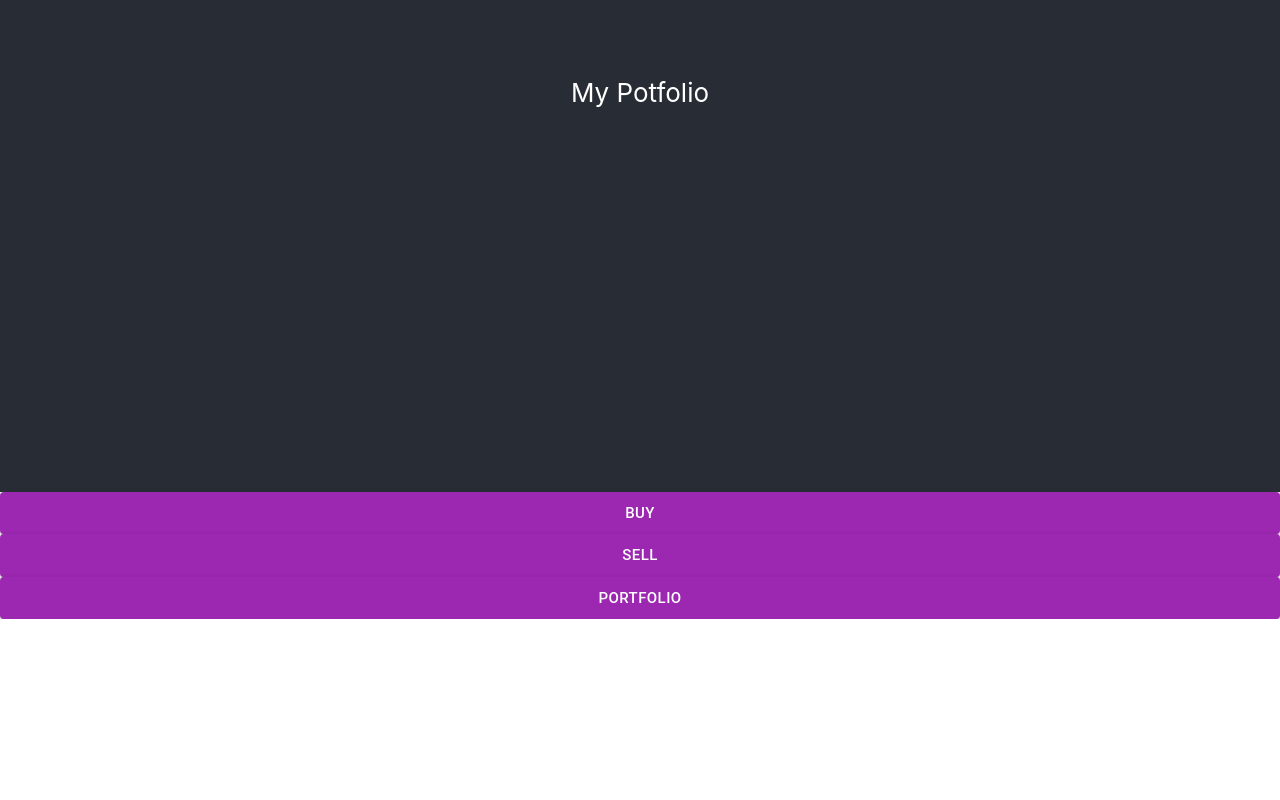
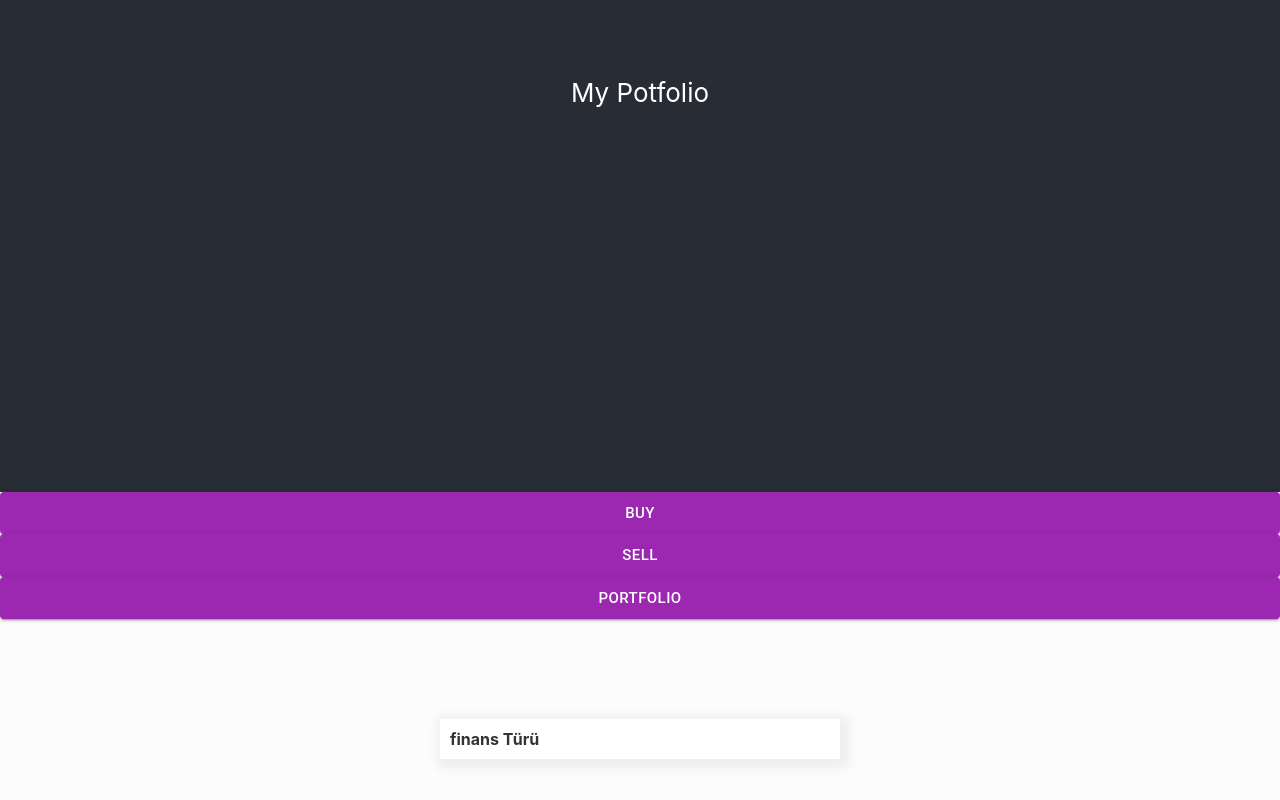
Before and after one commit to kynkcaycan/Financial_Portfolio, a React (Create React App) app: page / in a window 1280 px wide. Shown: the part 308-1108 px from the top of the page. Before the commit the page ends 927 px from the top, so only its background shows below. Built offline with nearby package versions, Linux system fonts and the light colour scheme.

Commit message:
dropdown ilk sayfaya eklendi link verilecek

```diff
--- a/src/App.js
+++ b/src/App.js
@@ -1,6 +1,7 @@
 import logo from './logo.svg';
 import './App.css';
 import Button from '@mui/material/Button';
+import BuyPage from './Pages/BuyPage';
 
 function App() {
   return (
@@ -10,6 +11,7 @@ function App() {
       <Button variant ="contained" color="secondary" size="large">Buy</Button>
       <Button variant ="contained" color="secondary" size="large">Sell</Button>
       <Button variant ="contained" color="secondary" size="large">Portfolio</Button>
+      <BuyPage/>
       </div>
     </div>
   );
--- /dev/null
+++ b/src/Components/Dropdown.css
@@ -0,0 +1,50 @@
+*{
+    margin: 0;
+    padding: 0;
+}
+
+body{
+    background: #fcfcfc;
+}
+
+.container{
+    width: 100%;
+    height:100vh;
+}
+.dropdown{
+    width: 400px;
+    margin: 100px auto;
+    position: relative;
+}
+.dropdown .dropdown-btn{
+    padding: 10px;
+    background: #fff;
+    box-shadow: 3px 3px 10px 6px rgba(0, 0, 0, 0.06);
+    font-weight: bold;
+    color: #333;
+    display: flex;
+    align-items: center;
+    cursor: pointer;
+    justify-content: space-between;
+}
+
+.dropdown .dropdown-content {
+    position:absolute;
+    top:110%;
+    left: 0;
+    padding: 10px;
+    background: #fff;
+    box-shadow: 3px 3px 10px 6px rgba(0, 0, 0, 0.06);
+    font-weight: 500;
+    color: #333;
+    width: 95%;
+}
+.dropdown .dropdown-content .dropdown-item{
+    padding: 10px;
+    cursor: pointer;
+    transition: all 0.2s;
+}
+
+.dropdown .dropdown-content .dropdown-item:hover{
+    background: #f4f4f4;
+}
--- /dev/null
+++ b/src/Components/Dropdown.jsx
@@ -0,0 +1,35 @@
+import React, { useState } from 'react'
+import './Dropdown.css'
+function Dropdown (){
+    const [isActive,setIsActive]=useState(false)
+    return (
+
+        <div className="dropdown">
+
+             <div className="dropdown-btn" onClick={e =>
+            setIsActive(!isActive)}>
+                finans Türü
+                <span className='fas fa-caret-down'></span>
+             </div>
+            {isActive&& (
+                <div className="dropdown-content">
+                   <div className="dropdown-item">
+                     Döviz
+                   </div>
+                   <div className="dropdown-item">
+                     Altin
+                   </div>
+                   <div className="dropdown-item">
+                     Fon
+                   </div>
+                   <div className="dropdown-item">
+                     Hisse
+                   </div>
+                   </div>
+            )}
+
+
+        </div>
+    )
+}
+export default Dropdown
--- /dev/null
+++ b/src/Pages/BuyPage.js
@@ -0,0 +1,14 @@
+import React from 'react';
+
+import Dropdown from '../Components/Dropdown'
+
+function BuyPage () {
+    return(
+    <>
+    <Dropdown/>
+
+    </>
+    );
+}
+
+export default BuyPage;
```
Also changed, not shown: src/Pages/BuyPage.css (added).
